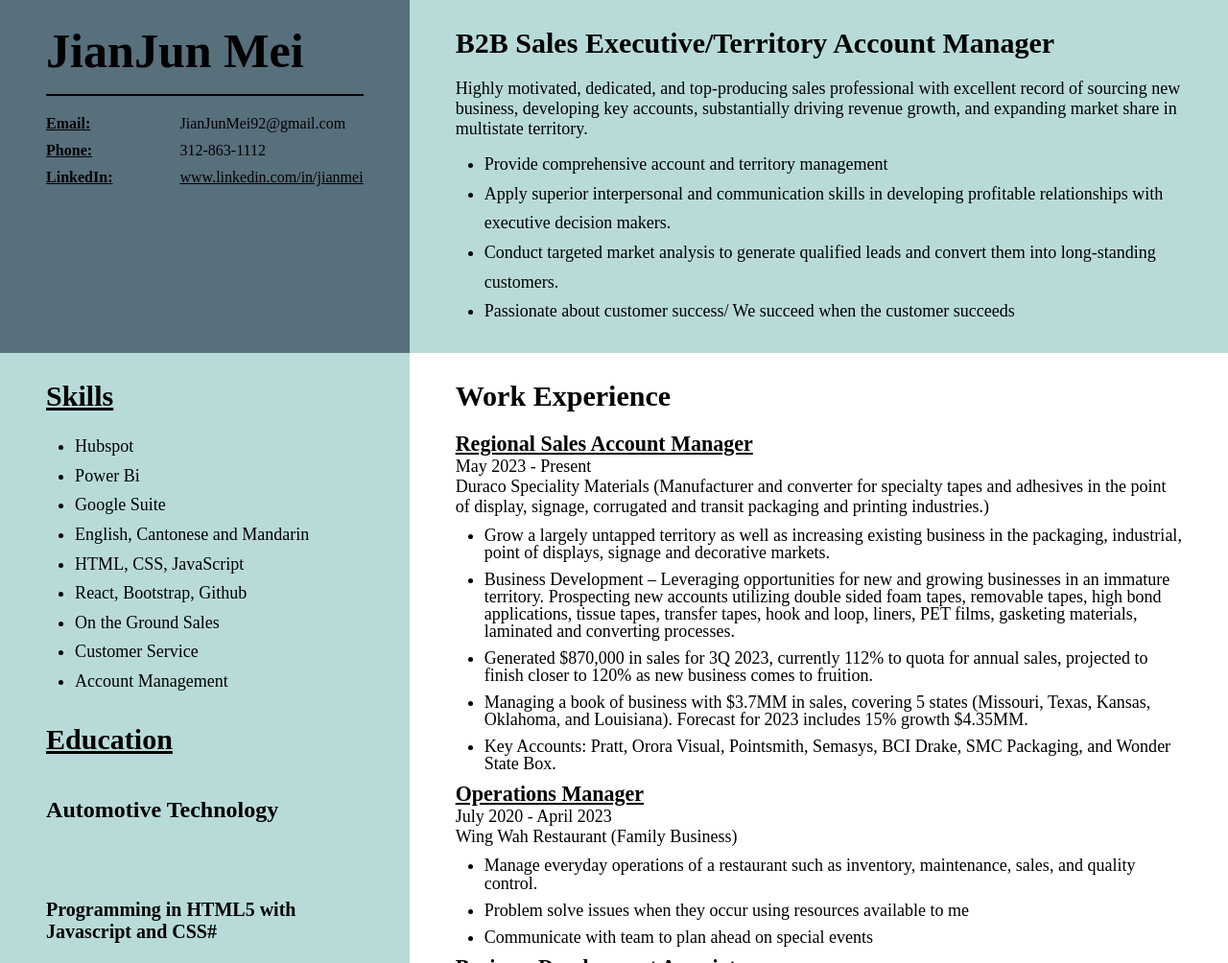
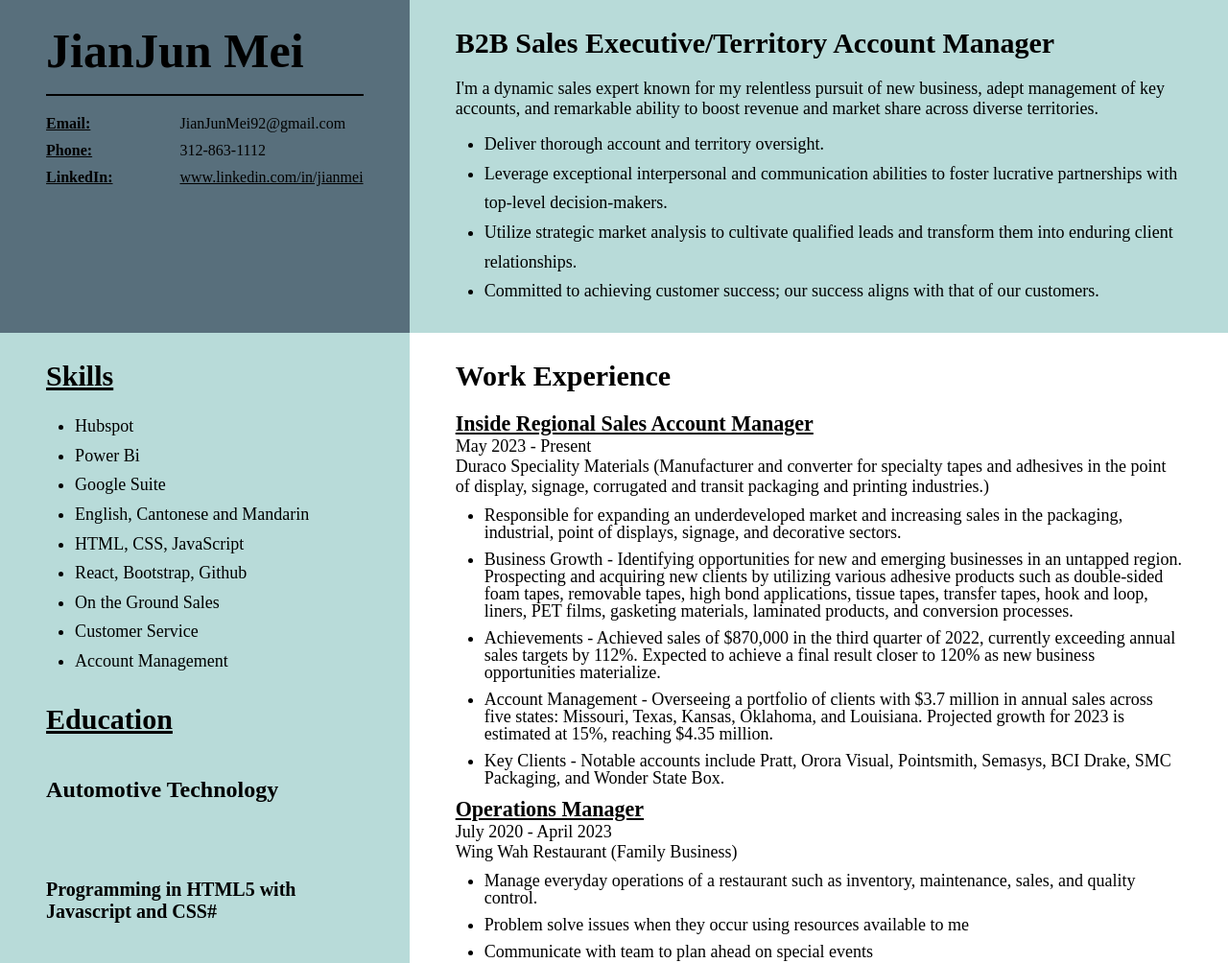
Before and after one commit to Nike159/Resume, a plain HTML site: page index.html in a window 1280 px wide. Shown: the top 1004 px of the page at 96% size. Drawn offline with nearby package versions, Linux system fonts and the light colour scheme.

Commit message:
Update index.html

```diff
--- a/index.html
+++ b/index.html
@@ -71,12 +71,12 @@
       <div class="summary-section">
         <div class="summary">
           <h3 class="header-three">B2B Sales Executive/Territory Account Manager</h3>
-          <p class="year">Highly motivated, dedicated, and top-producing sales professional with excellent record of sourcing new business, developing key accounts, substantially driving revenue growth, and expanding market share in multistate territory. </p><br>
+          <p class="year">I'm a dynamic sales expert known for my relentless pursuit of new business, adept management of key accounts, and remarkable ability to boost revenue and market share across diverse territories. </p><br>
           <ul class="list">
-            <li class="list-item">Provide comprehensive account and territory management</li>
-            <li class="list-item">Apply superior interpersonal and communication skills in developing profitable relationships with executive decision makers. </li>
-            <li class="list-item">Conduct targeted market analysis to generate qualified leads and convert them into long-standing customers. </li>
-            <li class="list-item"> Passionate about customer success/ We succeed when the customer succeeds</li>
+            <li class="list-item">Deliver thorough account and territory oversight. </li>
+            <li class="list-item">Leverage exceptional interpersonal and communication abilities to foster lucrative partnerships with top-level decision-makers.</li>
+            <li class="list-item">Utilize strategic market analysis to cultivate qualified leads and transform them into enduring client relationships.</li>
+            <li class="list-item">Committed to achieving customer success; our success aligns with that of our customers.</li>
           </ul>
         </div>
       </div>
@@ -86,25 +86,21 @@
           <h3 class="header-three">Work Experience</h3>
 
           <div class="company-container">
-            <p class="title bold">Regional Sales Account Manager </p>
+            <p class="title bold">Inside Regional Sales Account Manager </p>
             <p class="year">May 2023 - Present</p>
             <p class="year blur">Duraco Speciality Materials &lpar;Manufacturer and converter for specialty tapes and adhesives in the point of display, signage, corrugated and transit packaging and printing industries.&rpar;</p>
             <ul>
               <li class="list-item line">
-                Grow a largely untapped territory as well as increasing existing business in the packaging, industrial, point of displays, signage and decorative markets.
+                Responsible for expanding an underdeveloped market and increasing sales in the packaging, industrial, point of displays, signage, and decorative sectors.              </li>
+              <li class="list-item line">
+                Business Growth - Identifying opportunities for new and emerging businesses in an untapped region. Prospecting and acquiring new clients by utilizing various adhesive products such as double-sided foam tapes, removable tapes, high bond applications, tissue tapes, transfer tapes, hook and loop, liners, PET films, gasketing materials, laminated products, and conversion processes.
               </li>
               <li class="list-item line">
-                Business Development – Leveraging opportunities for new and growing businesses in an immature territory.  Prospecting       new accounts utilizing double sided foam tapes, removable tapes, high bond applications, tissue tapes, transfer tapes, hook and loop, liners, PET films, gasketing materials, laminated and converting processes.
-              </li>
+                Achievements - Achieved sales of $870,000 in the third quarter of 2022, currently exceeding annual sales targets by 112%. Expected to achieve a final result closer to 120% as new business opportunities materialize.              </li>
               <li class="list-item line">
-                Generated $870,000 in sales for 3Q 2023, currently 112% to quota for annual sales, projected to finish closer to 120% as new business comes to fruition.
-              </li>
+                Account Management - Overseeing a portfolio of clients with $3.7 million in annual sales across five states: Missouri, Texas, Kansas, Oklahoma, and Louisiana. Projected growth for 2023 is estimated at 15%, reaching $4.35 million.              </li>
               <li class="list-item line">
-                Managing a book of business with $3.7MM in sales, covering 5 states (Missouri, Texas, Kansas, Oklahoma, and Louisiana).  Forecast for 2023 includes 15% growth $4.35MM.
-              </li>
-              <li class="list-item line">
-                Key Accounts: Pratt, Orora Visual, Pointsmith, Semasys, BCI Drake, SMC Packaging, and Wonder State Box.
-              </li>
+                Key Clients - Notable accounts include Pratt, Orora Visual, Pointsmith, Semasys, BCI Drake, SMC Packaging, and Wonder State Box.              </li>
             </ul>
           </div>
 
```
